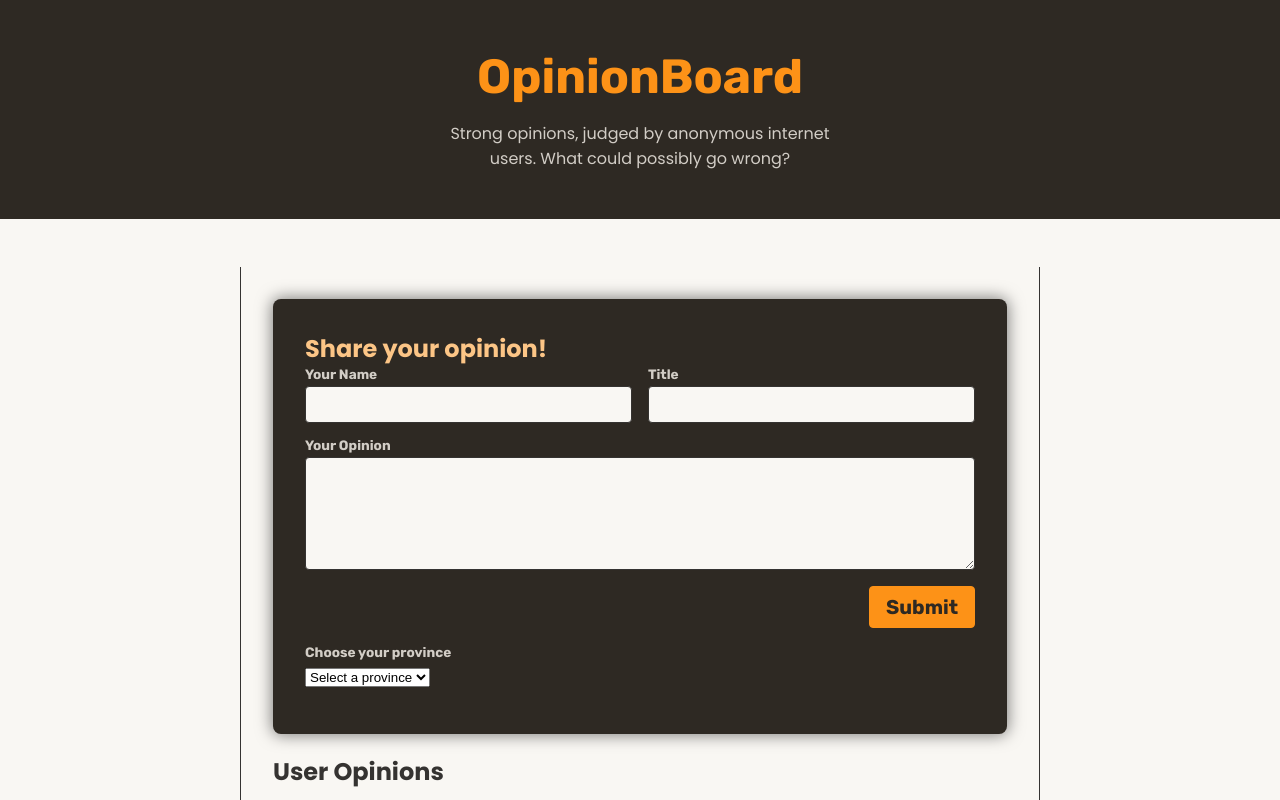
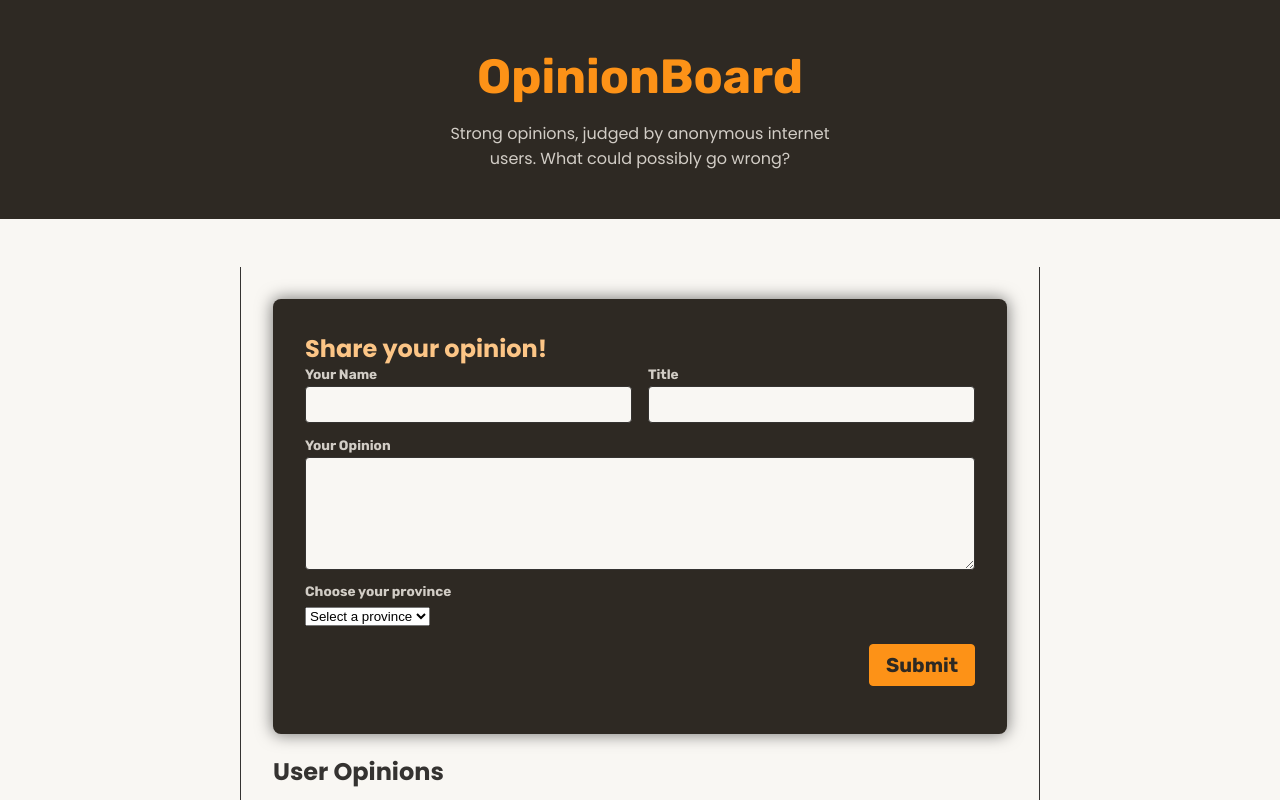
Before and after one commit to marilynduf/14-form-action, a React (Vite) app: page / in a window 1280 px wide. Shown: the top 800 px of the page. Built offline with nearby package versions, Linux system fonts and the light colour scheme; data requests are answered from the project's data file.

Commit message:
style/fix: button submit position after all inputs

```diff
--- a/src/components/NewOpinion.jsx
+++ b/src/components/NewOpinion.jsx
@@ -79,11 +79,6 @@ export function NewOpinion() {
                     ></textarea>
                     <p className="errors">{state.error?.bodyMsg}</p>
                 </div>
-
-                <p className="actions">
-                    <button type="submit">Submit</button>
-                </p>
-
                 <div className="control">
                     <label htmlFor="province">Choose your province</label>
                     <select id="province" name="province">
@@ -93,6 +88,9 @@ export function NewOpinion() {
                     </select>
                     <p className="errors">{state.error?.provinceMsg}</p>
                 </div>
+                <p className="actions">
+                    <button type="submit">Submit</button>
+                </p>
             </form>
         </div>
     );
```
